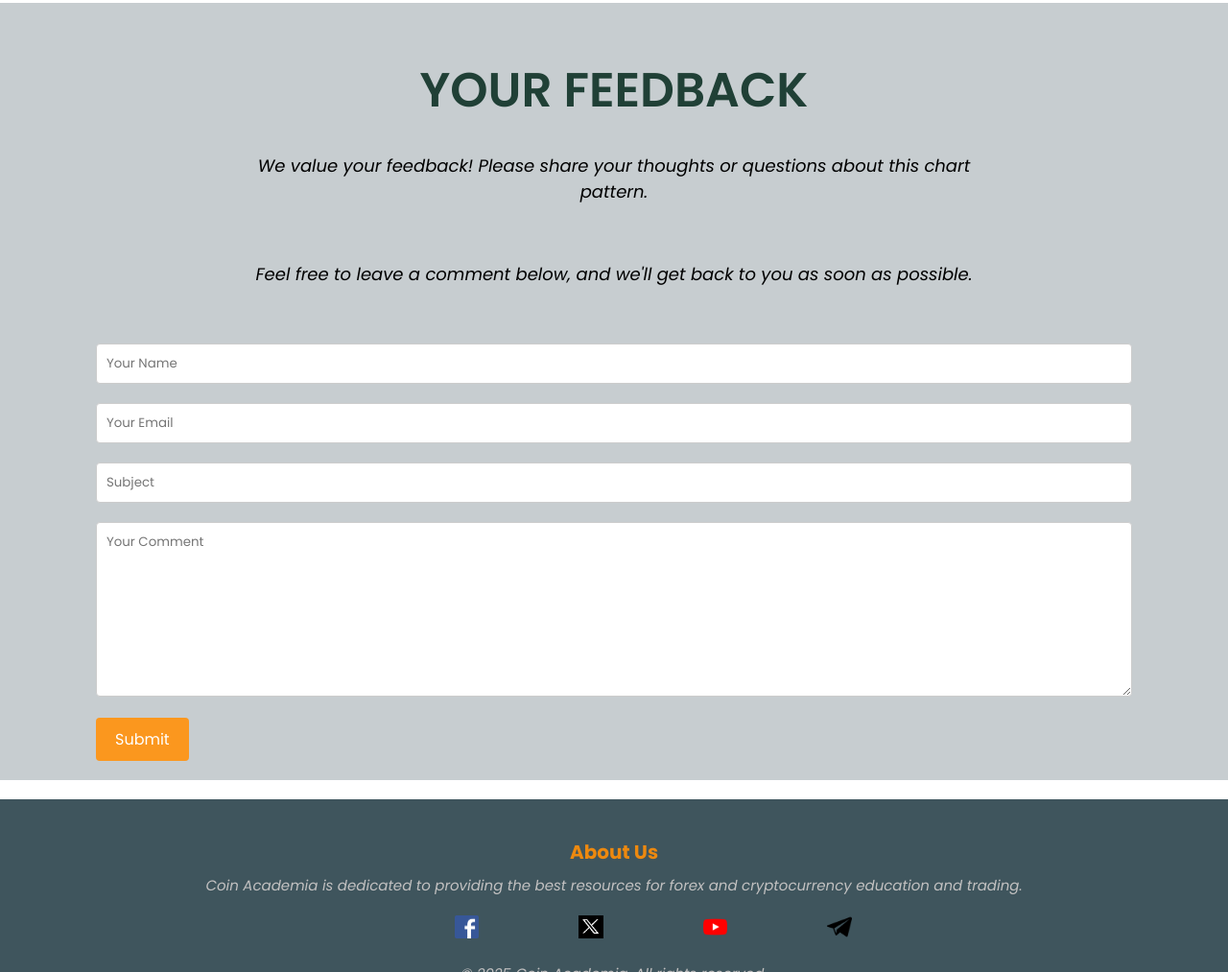
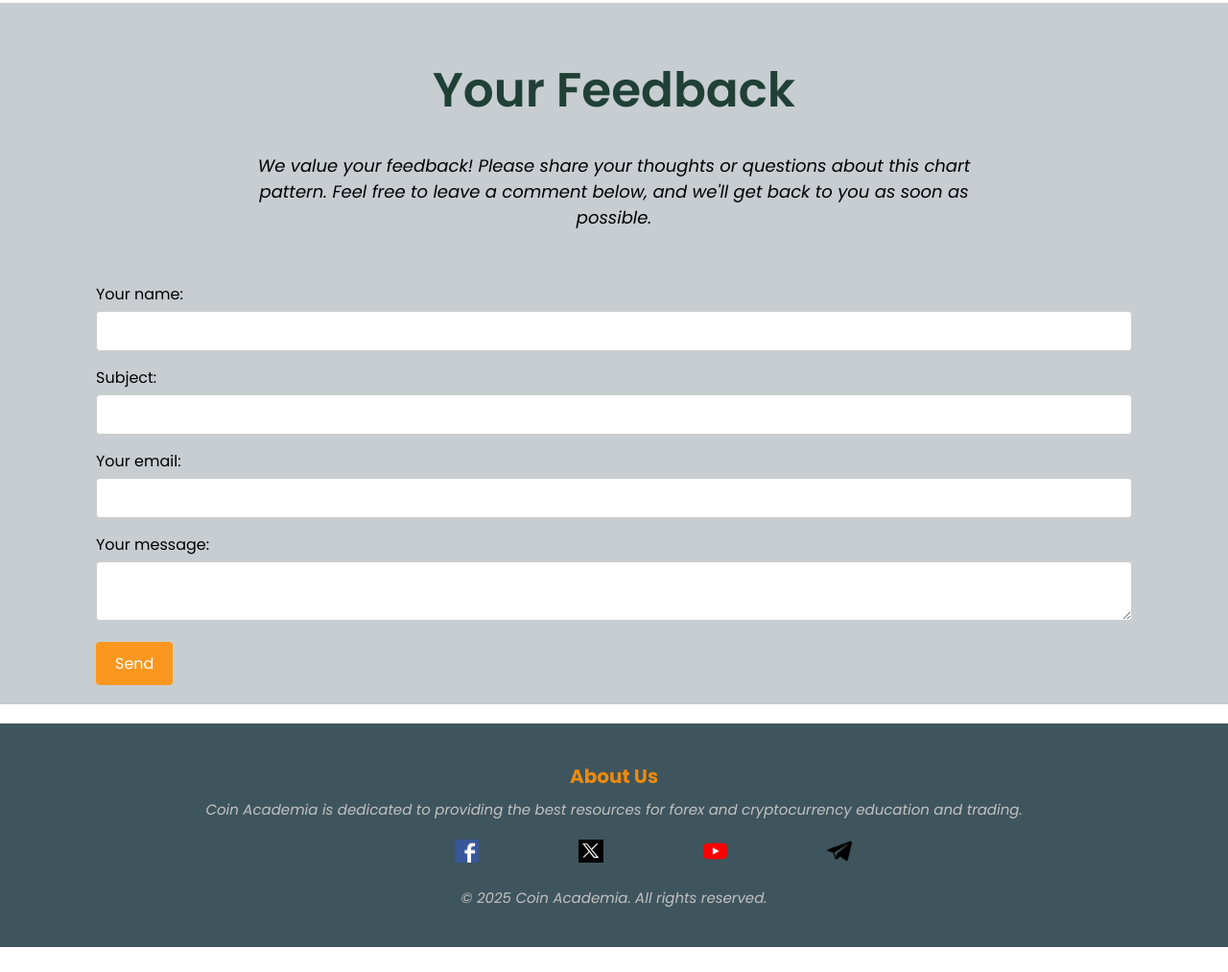
Before and after one commit to emouisaac/coinacademia, a plain HTML site: page HCP.html in a window 1280 px wide. Shown: the part 3699-4712 px from the top of the page at 96% size. After the commit the page ends 4686 px from the top, so only its background shows below. Drawn offline with nearby package versions, Linux system fonts and the light colour scheme.

Commit message:
Update HCP.html

```diff
--- a/HCP.html
+++ b/HCP.html
@@ -107,15 +107,29 @@
     </section>
     <section>
         <div class="Feedback">
-            <h1>YOUR FEEDBACK</h1>
-            <p>We value your feedback! Please share your thoughts or questions about this chart pattern.</p>
-            <p>Feel free to leave a comment below, and we'll get back to you as soon as possible.</p>
-            <form class="feedback-form" action="feedback.php" method="GET">
-                <input type="text" name="name" placeholder="Your Name" require>
-                <input type="email" name="email" placeholder="Your Email" required>
-                <input type="text" name="subject" placeholder="Subject" required>
-                <textarea rows="8" name="Comment" placeholder="Your Comment" required></textarea>
-                <button type="submit">Submit</button>
+            <h1>Your Feedback</h1>
+            <p>We value your feedback! Please share your thoughts or questions about this chart pattern. Feel free to leave a comment below, and we'll get back to you as soon as possible.</p>
+            <form action="feedback.php" method="POST">
+
+                <label>
+                    Your name:
+                    <input type="text" name="name" required>
+                </label>
+                <label>
+                    Subject:
+                    <input type="text" name="subject" required>
+                </label>
+
+                <label>
+                    Your email:
+                    <input type="email" name="email">
+                </label>
+                <label>
+                    Your message:
+                    <textarea name="message"></textarea>
+                </label>
+            <!-- your other form fields go here -->
+                <button type="submit">Send</button>
             </form>
         </div>
     </section>
```
